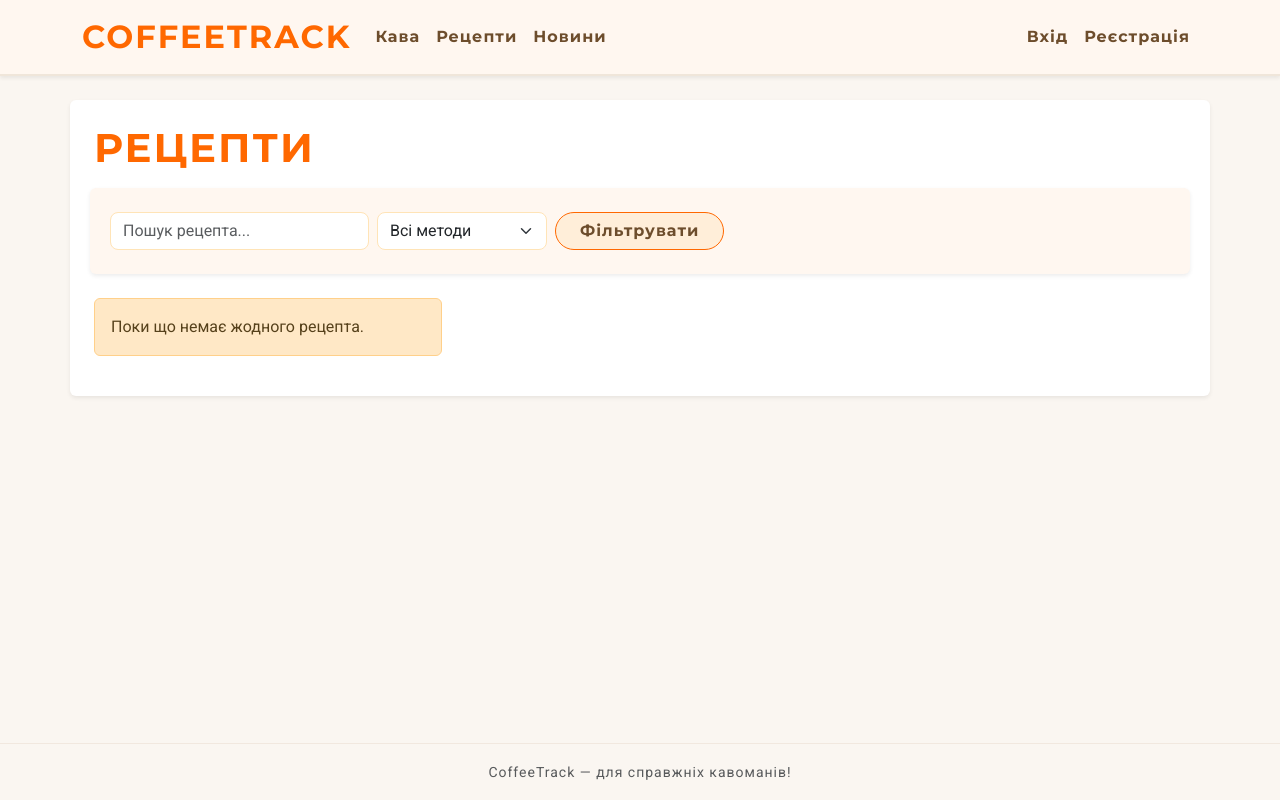
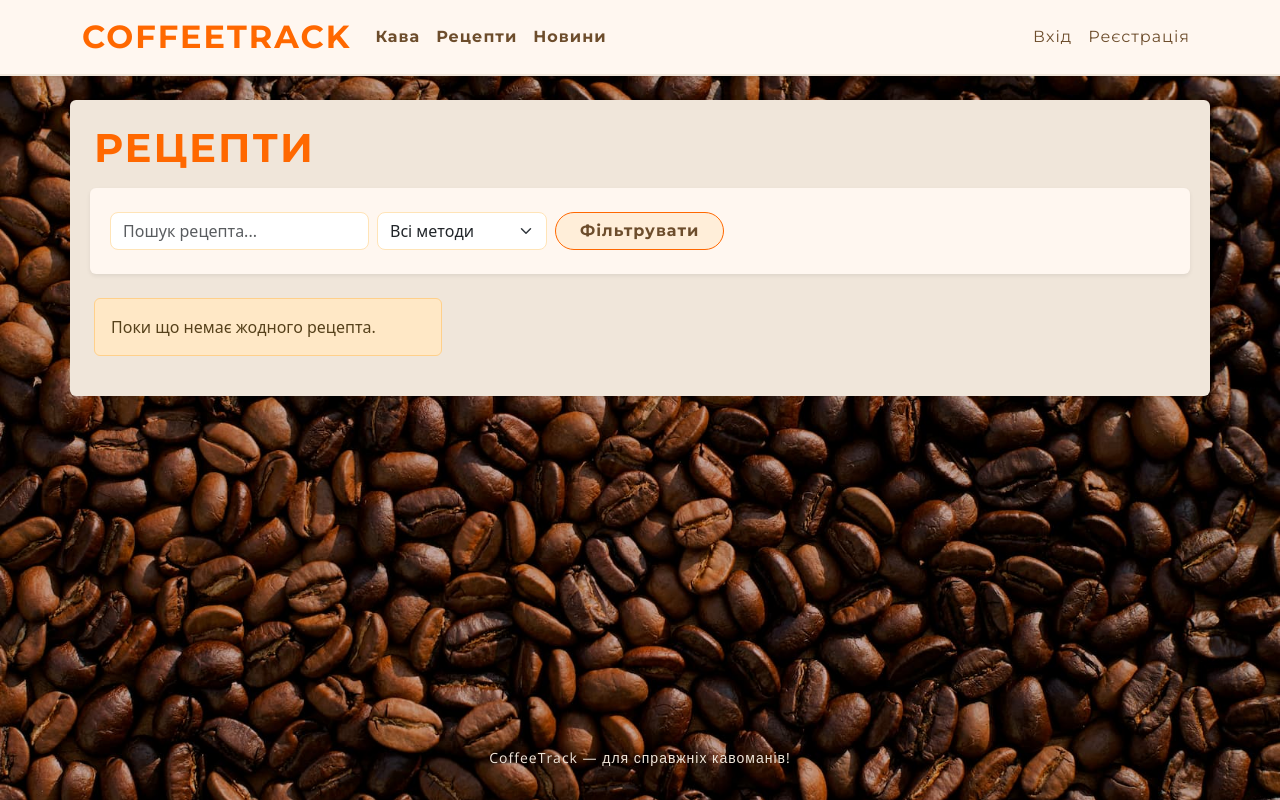
Before and after one commit to IlyaOriekhov/coffeetrackapp, a Django app: page /recipes/ in a window 1280 px wide. Run offline with Django 5.2, Linux system fonts and the light colour scheme; data that the repository does not hold is empty.

Commit message:
upgrade styles

```diff
--- a/coffeetrackproject/coffeeapp/static/css/styles.css
+++ b/coffeetrackproject/coffeeapp/static/css/styles.css
@@ -1,6 +1,8 @@
 body.coffee-bg {
-  background: #faf6f1;
-  font-family: 'Roboto', sans-serif;
+    background: url('/static/img/beans.jpg') center center no-repeat;
+    background-size: cover;
+    background-attachment: fixed;
+    min-height: 100vh;
 }
 
 .coffee-navbar {
@@ -27,7 +29,7 @@
 }
 
 .coffee-container {
-  background: #fff;
+  background: #f0e6da;
   box-shadow: 0 8px 36px rgba(113, 65, 7, 0.07), 0 2px 4px rgba(0,0,0,.03);
   border-radius: 18px;
 }
@@ -40,10 +42,9 @@
 
 .coffee-footer {
   background: transparent;
-  color: #9e8972;
+  color: #f0e6da;
   letter-spacing: 1px;
   font-family: 'Roboto', sans-serif;
-  border-top: 1px solid #f1e8df;
 }
 
 .alert-warning {
@@ -121,3 +122,7 @@
   box-shadow: 0 1px 8px #ff680050;
   border-color: #ff6800;
 }
+.small {
+    color: #f0e6da;
+    font-family:  "Open Sans", sans-serif;
+}
--- a/coffeetrackproject/coffeeapp/templates/base.html
+++ b/coffeetrackproject/coffeeapp/templates/base.html
@@ -8,7 +8,11 @@
     <meta name="viewport" content="width=device-width,initial-scale=1">
     <link rel="icon" type="image/svg+xml" href="{% static 'img/coffee.svg' %}">
 
-    <link href="https://fonts.googleapis.com/css2?family=Montserrat:wght@700;900&family=Roboto:wght@400;700&display=swap" rel="stylesheet">
+     <link rel="preconnect" href="https://fonts.googleapis.com" />
+     <link rel="preconnect" href="https://fonts.gstatic.com" crossorigin />
+     <link href="https://fonts.googleapis.com/css2?family=Montserrat:wght@400;700&family=Open+Sans:ital,wght@0,400;1,400&family=Source+Sans+Pro:wght@400&display=swap"
+          rel="stylesheet"
+        />
     <link href="https://cdn.jsdelivr.net/npm/bootstrap@5.3.2/dist/css/bootstrap.min.css" rel="stylesheet">
 
     <link rel="stylesheet" href="{% static 'css/styles.css' %}">
@@ -61,7 +65,7 @@
     </nav>
 
     <main class="flex-grow-1">
-        <div class="container mt-4 coffee-container rounded shadow-sm p-4 mb-5" style="background:#fff">
+        <div class="container mt-4 coffee-container rounded shadow-sm p-4 mb-5" >
             {% if messages %}
                 {% for message in messages %}
                     <div class="alert alert-warning">{{ message }}</div>
@@ -72,7 +76,7 @@
     </main>
 
     <footer class="text-center py-3 coffee-footer mt-5 text-muted">
-        <small>CoffeeTrack — для справжніх кавоманів!</small>
+        <p class="small">CoffeeTrack — для справжніх кавоманів!</p>
     </footer>
 
     <script src="https://cdn.jsdelivr.net/npm/bootstrap@5.3.2/dist/js/bootstrap.bundle.min.js"></script>
--- a/coffeetrackproject/coffeeapp/templates/recipe_list.html
+++ b/coffeetrackproject/coffeeapp/templates/recipe_list.html
@@ -36,7 +36,7 @@
                 <div class="mb-1"><span class="badge bg-dark">{{ recipe.method }}</span></div>
                 <p class="card-text mb-2 small">{{ recipe.description|truncatechars:80 }}</p>
                 {% if recipe.coffee %}
-                    <small class="text-muted">Кава: <a class="coffee-link" href="{% url 'coffee_detail' recipe.coffee.pk %}">{{ recipe.coffee.name }}</a></small>
+                    <p class="text-muted">Кава: <a class="coffee-link" href="{% url 'coffee_detail' recipe.coffee.pk %}">{{ recipe.coffee.name }}</a></p>
                 {% endif %}
                 <div class="mt-auto d-flex gap-2">
                         <a href="{% url 'recipe_detail' recipe.pk %}" class="btn btn-outline-dark btn-sm rounded-pill">Деталі</a>
```
Also changed, not shown: coffeetrackproject/coffeeapp/static/img/beans.jpg (added), coffeetrackproject/coffeeapp/views.py (line endings or trailing spaces).
